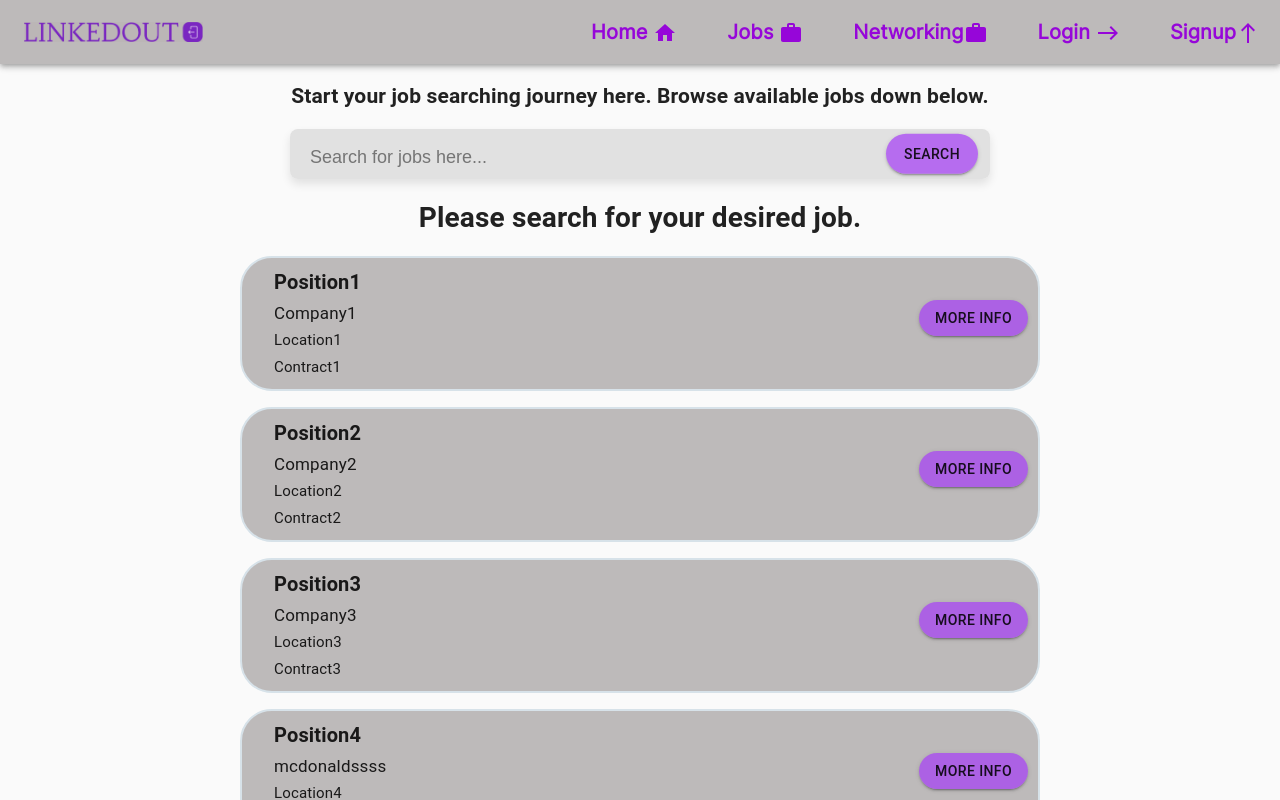
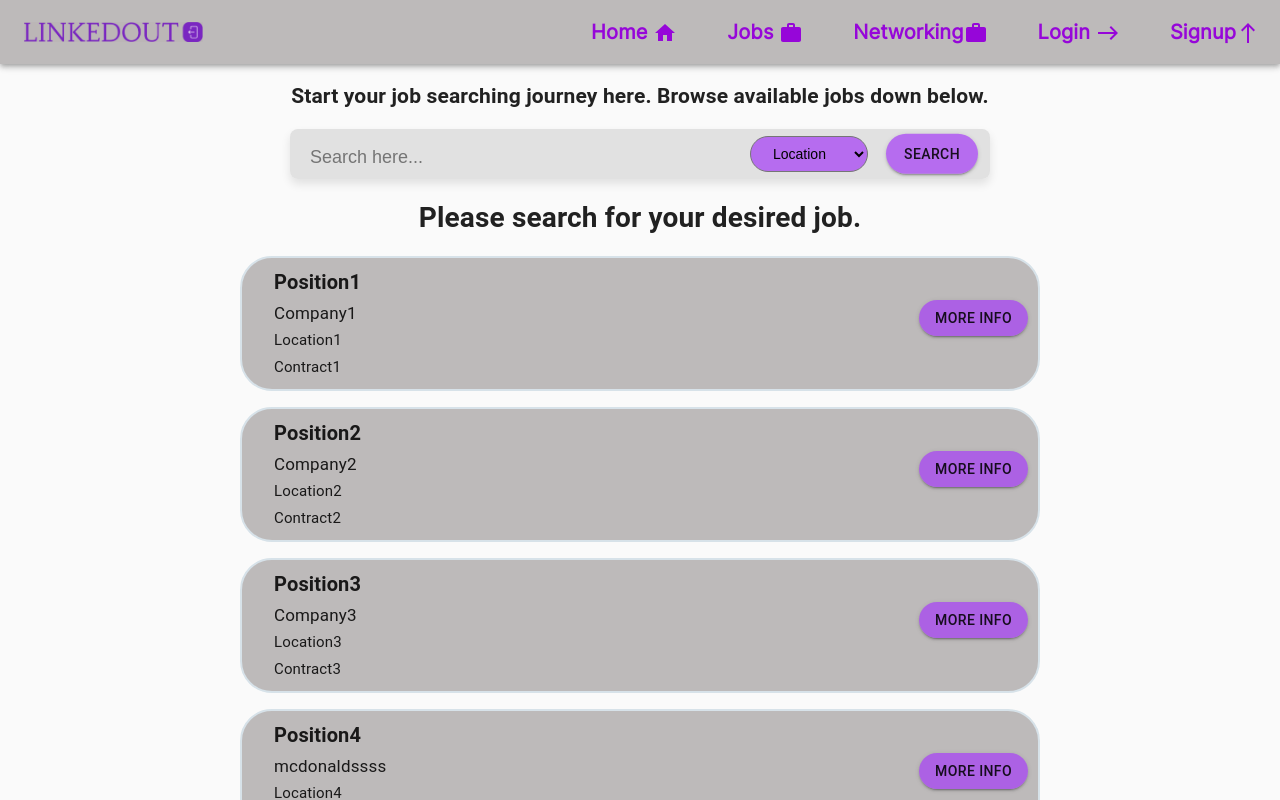
Before and after one commit to cckarabatsos/SOEN390_Team13, a React (Create React App) app in the folder soen390_web/: page /JobSearch in a window 1280 px wide. Shown: the top 800 px of the page. Built offline with nearby package versions, Linux system fonts and the light colour scheme.

Commit message:
search bar fix
filtering functionality added to search bar

```diff
--- a/soen390_web/src/components/SearchBar.jsx
+++ b/soen390_web/src/components/SearchBar.jsx
@@ -1,11 +1,21 @@
-import React from "react";
+import React, { useState } from "react";
 import "../styles/components/SearchBar.css";
 import { useNavigate } from "react-router-dom";
-import {Grid, Button} from "@material-ui/core";
+import {Button} from "@material-ui/core";
 
 function SearchBar(){
 
   const navigate = useNavigate();
+
+  const [category, setCategory] = useState("location");
+  const handleChange = (e) => {
+    setCategory(e.target.value);
+    console.log(e.target.value)
+  };
+
+  const handleSearch = () => {
+    console.log("Blahhhhh ")
+  }
 
 return(
 
@@ -13,15 +23,12 @@ return(
       <i class="uil uil-search"></i>
       <div>
 
-      <input type="text" placeholder="Search for jobs here..." />
+      <input type="text" placeholder="Search here..." />
                   <Button
                     className="button"
                     variant="contained"
 
-                    /* need database to be completed for search to be able to
-                    search a list of items... wait for that*/
-                    /* link to where clicking search goes */
-                    onClick={() => navigate("")}
+                    onClick={handleSearch}
                     style={{
                       borderRadius: 27,
                       backgroundColor: "#a640f4b9",
@@ -30,6 +37,21 @@ return(
                     Search
                   </Button>
 
+                  <select category="category" id="category" className="buttonfilter"
+                  style={{
+                    borderRadius: 27,
+                    backgroundColor: "#a640f4b9",
+                  }}
+                  value={category}
+                  onChange={handleChange}
+                  >
+
+                    <option value="Location">Location</option>
+                    <option value="Company">Company</option>
+                    <option value="Position">Position</option>
+                    <option value="Contract">Contract</option>
+
+                  </select>
                 </div>
     </div>
 
--- a/soen390_web/src/styles/components/SearchBar.css
+++ b/soen390_web/src/styles/components/SearchBar.css
@@ -53,3 +53,19 @@
     font-size: 14px;
     padding: 8px 18px;
   }
+  .buttonfilter {
+    right: 12px;
+    font-size: 14px;
+    padding: 8px 18px;
+  }
+
+  .input-box i,
+.input-box .buttonfilter {
+  position: absolute;
+  top: 50%;
+  margin-right: 110px;
+  transform: translateY(-50%);
+}
+.input-box .buttonfilter:active {
+  transform: translateY(-50%) scale(0.98);
+}
```
Also changed, not shown: soen390_web/src/api/JobPostingApi.js (added, +22 -0 lines).
